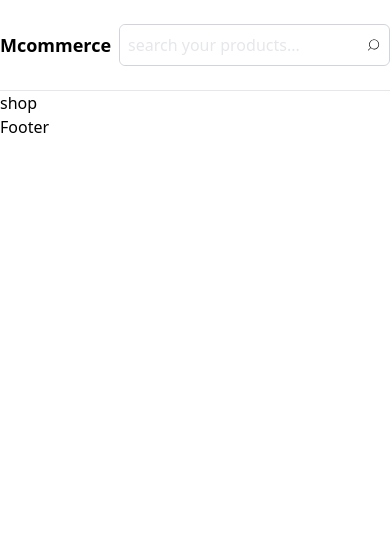
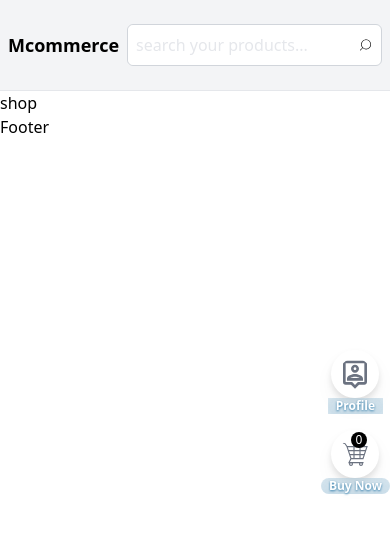
Before and after one commit to Eng-MustafaMasoud/mcommerce, a Next.js app: page /shop in a window 390 px wide. Shown: the top 534 px of the page. Built offline with nearby package versions, Linux system fonts and the light colour scheme.

Commit message:
newArrival

```diff
--- a/app/(user)/layout.tsx
+++ b/app/(user)/layout.tsx
@@ -4,6 +4,7 @@ import {Navbar,Footer} from '@/components'
 import {easeInOut, motion} from 'framer-motion'
 import "slick-carousel/slick/slick.css";
 import "slick-carousel/slick/slick-theme.css";
+import PageButton from '@/components/PageButton';
 export const metadata: Metadata = {
   title: 'Ecommerce',
   description: 'Mustafa Masoud ecommerce app',
@@ -20,6 +21,7 @@ export default function RootLayout({
 
 
         <Navbar/>
+        <PageButton/>
         {children}
         <Footer/>
 
--- a/app/(user)/page.tsx
+++ b/app/(user)/page.tsx
@@ -1,4 +1,6 @@
 import Banner from '@/components/Banner'
+import NewArrivalProducts from '@/components/NewArrivalProducts';
+import Products from '@/components/Products';
 import { Client } from '@/lib/sanityClient'
 import { groq } from 'next-sanity'
 import React from 'react'
@@ -9,12 +11,29 @@ const bannerQuery=groq`*[_type=='banner']{
   image,
   _id
 } | order(_createdAt asc)`;
+
+export const productQuery = groq`*[_type == 'product']{
+  ...
+} | order(_createdAt desc)`;
+
+export const newArrival = groq`*[_type == 'product'&&position=='new arrival']{
+  ...
+} | order(_createdAt desc)`;
+
+
+
+
 const Homepage = async() => {
 
   const banners=await Client.fetch(bannerQuery)
+  const newProducts=await Client.fetch(newArrival)
+  // const productData = await Client.fetch(productQuery);
+
   return (
     <main className='w-full px-6'>
       <Banner banners={banners}/>
+      {/* <Products productData={productData}/> */}
+      <NewArrivalProducts newProducts={newProducts}/>
     </main>
   )
 }
--- a/assets/styles/globals.css
+++ b/assets/styles/globals.css
@@ -11,3 +11,14 @@
       src: url('../fonts/poppins.woff2');
       unicode-range: U+0900-097F, U+1CD0-1CF9, U+200C-200D, U+20A8, U+20B9, U+25CC, U+A830-A839, U+A8E0-A8FF;
 }
+
+.cart:hover +.buy{
+  font-weight: bold;
+
+}
+.profile:hover +.pers {
+  font-weight: bold;
+}
+.cart:hover + .num{
+  transform: translateX(-1rem);
+}
--- a/components/Banner.tsx
+++ b/components/Banner.tsx
@@ -104,12 +104,13 @@ const Banner = ({ banners }: any) => {
         {banners?.map((item: any) => (
           <Link href={"/shop"} className="relative w-full h-full" key={item?._id}>
             <Image
-              width={540}
+              width={1000}
               height={600}
               src={urlFor(item.image).url()}
               alt="banner image"
               className="w-[100%] h-[80vh] object-cover"
             />
+            <p className="absolute top-[50%] left-[50%] text-center z-10 drop-shadow-[0_1.2px_1.2px_rgba(210,0,0,0.8)] backdrop-blur-[20px] px-16 max-w-[max-content] py-16 font-extrabold trackind-wider uppercase text-white rounded-lg text-4xl translate-x-[-50%] translate-y-[-50%]">Super Sale 50% Off</p>
             <div className="w-full h-40 bg-gradient-to-t from-gray-100 to-transparent absolute bottom-0 z-20" />
           </Link>
         ))}
--- /dev/null
+++ b/components/Container.tsx
@@ -0,0 +1,16 @@
+import React from 'react'
+
+interface propsType{
+    children:React.ReactNode,
+    className?:string
+}
+
+const Container = ({children,className}:propsType) => {
+  return (
+    <div className={`max-w-screen-xl mx-auto py-10 lg:px-0 ${className}`}>
+        {children}
+    </div>
+  )
+}
+
+export default Container
--- a/components/Navbar.tsx
+++ b/components/Navbar.tsx
@@ -12,8 +12,8 @@ const Navbar = () => {
 
   const pathname = usePathname();
   return (
-    <header className=" w-full sticky top-0 z-50 backdrop-blur	border-b border-gray-200 ">
-      <nav className="  flex justify-between max-w-[1440px] mx-auto items-center gap-2 2xl:px-4 p-6 max-sm:px-0 ">
+    <header className=" w-full sticky bg-gray-100 top-0 z-50 backdrop-blur	border-b border-gray-200 ">
+      <nav className="  flex justify-between max-w-[1440px] mx-auto items-center gap-2 2xl:px-4 p-6 max-sm:px-2">
         <div className="">
           <span className="md:text-4xl text-xl max-sm:text-lg font-extrabold">
             <Link href="/">Mcommerce</Link>
--- /dev/null
+++ b/components/NewArrivalProducts.tsx
@@ -0,0 +1,30 @@
+'use client'
+
+import React from 'react'
+import ProductCard from './ProductCard'
+import Container from './Container'
+import {ProductProps} from '@/types'
+import Link from 'next/link'
+interface props{
+newProducts:ProductProps[]
+}
+const NewArrivalProducts = ({newProducts}:props) => {
+  return (
+    <Container className='-mt-20 z-40'>
+    {
+
+                newProducts?.map((product: ProductProps, index: number)=>{
+                    return(
+                        <Link href="/" className="" key={product?._id}>
+
+                            <ProductCard product={product}/>
+                        </Link>
+                    )
+                })
+
+            }
+    </Container>
+  )
+}
+
+export default NewArrivalProducts
--- /dev/null
+++ b/components/PageButton.tsx
@@ -0,0 +1,24 @@
+import React from "react";
+import { MdOutlinePersonPin } from "react-icons/md";
+import { GiShoppingCart } from "react-icons/gi";
+import Link from "next/link";
+const PageButton = () => {
+  return (
+    <div className="fixed right-0 top-[50%] translate-y-[-50%] z-20 flex flex-col rounded-lg  gap-4   ">
+      <Link href="/profile" className=" flex flex-col   items-center justify-center ">
+        <MdOutlinePersonPin className="text-gray-500 hover:text-black text-5xl bg-white p-2  drop-shadow-lg hover:scale-105 hover:-translate-y-[5px] cursor-pointer overflow-hidden duration-200 rounded-full " />
+        <p className="pers text-xs px-2 font-bold backdrop-blur drop-shadow-[0_1.2px_1.2px_rgba(10,100,155,0.8)]  text-white ">Profile</p>
+      </Link>
+
+      <Link href="/cart" className="flex  relative  flex-col items-center justify-center   ">
+        <GiShoppingCart className=" text-gray-500 hover:text-black text-5xl bg-white p-2  drop-shadow-lg  hover:scale-105 hover:-translate-y-[5px] rounded-full cursor-pointer duration-200 " />
+        <p className="buy backdrop-blur text-xs w-full text-white drop-shadow-[0_1.2px_1.2px_rgba(10,100,155,0.8)] rounded-lg px-2 max-w-[max-content] font-bold">Buy Now</p>
+        <span className="absolute h-4 w-4 bg-black right-[45%]  top-[15%] translate-y-[-50%] translate-x-[50%]  flex justify-center items-center text-white rounded-full text-xs ">
+          0
+        </span>
+      </Link>
+    </div>
+  );
+};
+
+export default PageButton;
--- /dev/null
+++ b/components/ProductCard.tsx
@@ -0,0 +1,22 @@
+import Image from 'next/image'
+import React from 'react'
+import { urlFor } from "@/lib/sanityClient";
+import { ProductProps } from '@/types';
+
+
+
+interface props{
+product:ProductProps
+}
+const ProductCard = ({product}:props) => {
+  return (
+    <div className=''>
+        <div className="">
+            <Image src={urlFor(product?.image).url()} alt="new product" width={700} height={700} className="h-72 object-fit w-auto"/>
+        </div>
+
+    </div>
+  )
+}
+
+export default ProductCard
--- /dev/null
+++ b/components/Products.tsx
@@ -0,0 +1,9 @@
+import React from 'react'
+
+const Products = () => {
+  return (
+    <div>Products</div>
+  )
+}
+
+export default Products
--- /dev/null
+++ b/types/index.ts
@@ -0,0 +1,40 @@
+export interface ProductProps {
+    _id: string;
+    _type: string;
+    _rev: string;
+    _createdAt: string;
+    price: number;
+    rowprice: number;
+    title: string;
+    position: string;
+    ratings: number;
+    description: string;
+    brand: string;
+    slug: {
+      current: string;
+      _type: string;
+    };
+    image: {
+      _type: string;
+      asset: {
+        _ref: string;
+        _type: string;
+      };
+    };
+    category: [
+      {
+        _key: string;
+        _ref: string;
+        _type: string;
+      }
+    ];
+    isnew: boolean;
+    body: any;
+    quantity: number;
+  }
+
+  export interface StateProps {
+    mcommerce: {
+      productData: ProductProps[];
+    };
+  }
```
Also changed, not shown: lib/sanityClient.ts (+0 -9 lines), 2 other files (tests, documents, lock files or other folders).
